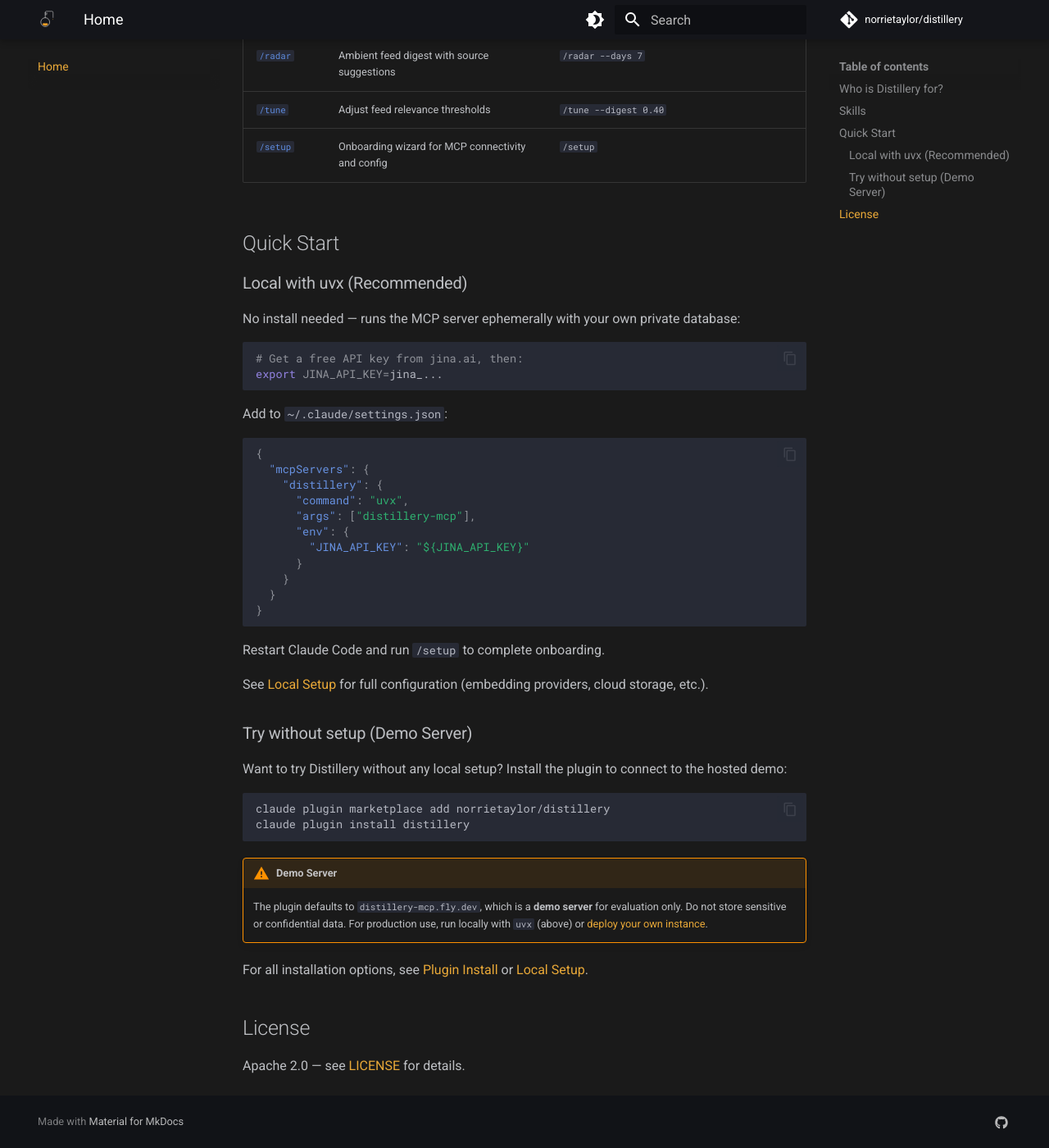
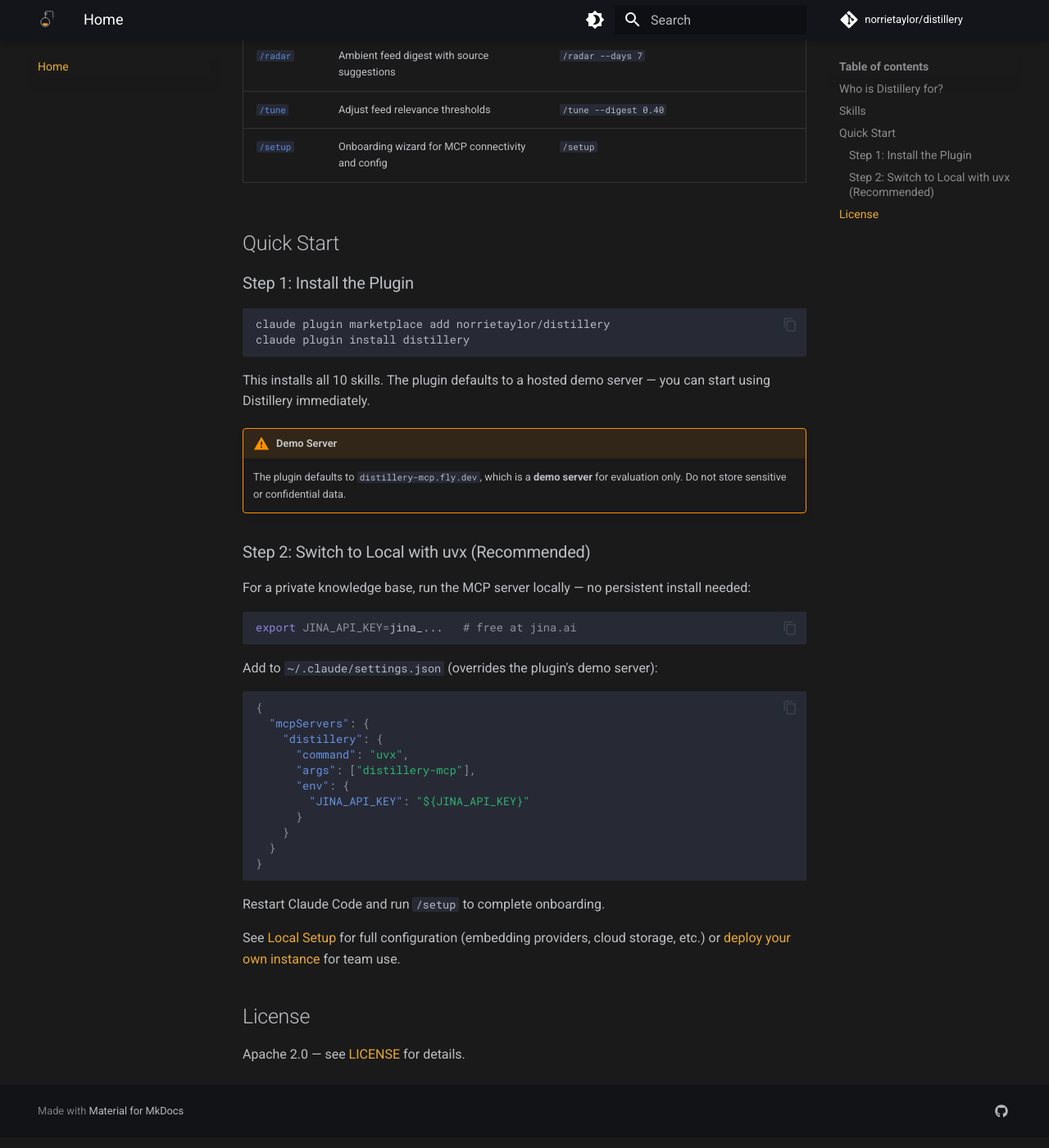
Before and after one commit to norrietaylor/distillery, an MkDocs documentation site: the page built from docs/home.md, in a window 1280 px wide and 1400 px high, scrolled down 1490 px. Shown: the whole window at 82% size. Built offline with MkDocs 1.6.1 and Material for MkDocs 9.7.7, drawn with Linux system fonts in a browser that asks for light colours; comment, search, counter and statistics services are not loaded.

Commit message:
docs: clarify plugin install + uvx as two-step flow
Plugin install is always needed (provides skills). uvx is the
recommended MCP backend choice, with the demo server as a fallback
for evaluation. Updated README, docs home, and /setup skill to
reflect this two-step narrative.

Co-Authored-By: Claude Opus 4.6 (1M context) <noreply@anthropic.com>

````diff
--- a/docs/home.md
+++ b/docs/home.md
@@ -35,16 +35,27 @@ Distillery provides 10 Claude Code slash commands:
 
 ## Quick Start
 
-### Local with uvx (Recommended)
-
-No install needed — runs the MCP server ephemerally with your own private database:
+### Step 1: Install the Plugin
 
 ```bash
-# Get a free API key from jina.ai, then:
-export JINA_API_KEY=jina_...
+claude plugin marketplace add norrietaylor/distillery
+claude plugin install distillery
 ```
 
-Add to `~/.claude/settings.json`:
+This installs all 10 skills. The plugin defaults to a hosted demo server — you can start using Distillery immediately.
+
+!!! warning "Demo Server"
+    The plugin defaults to `distillery-mcp.fly.dev`, which is a **demo server** for evaluation only. Do not store sensitive or confidential data.
+
+### Step 2: Switch to Local with uvx (Recommended)
+
+For a private knowledge base, run the MCP server locally — no persistent install needed:
+
+```bash
+export JINA_API_KEY=jina_...   # free at jina.ai
+```
+
+Add to `~/.claude/settings.json` (overrides the plugin's demo server):
 
 ```json
 {
@@ -62,21 +73,7 @@ Add to `~/.claude/settings.json`:
 
 Restart Claude Code and run `/setup` to complete onboarding.
 
-See [Local Setup](getting-started/local-setup.md) for full configuration (embedding providers, cloud storage, etc.).
-
-### Try without setup (Demo Server)
-
-Want to try Distillery without any local setup? Install the plugin to connect to the hosted demo:
-
-```bash
-claude plugin marketplace add norrietaylor/distillery
-claude plugin install distillery
-```
-
-!!! warning "Demo Server"
-    The plugin defaults to `distillery-mcp.fly.dev`, which is a **demo server** for evaluation only. Do not store sensitive or confidential data. For production use, run locally with `uvx` (above) or [deploy your own instance](team/deployment.md).
-
-For all installation options, see [Plugin Install](getting-started/plugin-install.md) or [Local Setup](getting-started/local-setup.md).
+See [Local Setup](getting-started/local-setup.md) for full configuration (embedding providers, cloud storage, etc.) or [deploy your own instance](team/deployment.md) for team use.
 
 ## License
 
````
Also changed, not shown: README.md (+15 -15 lines), skills/setup/SKILL.md (+4 -1 lines).
